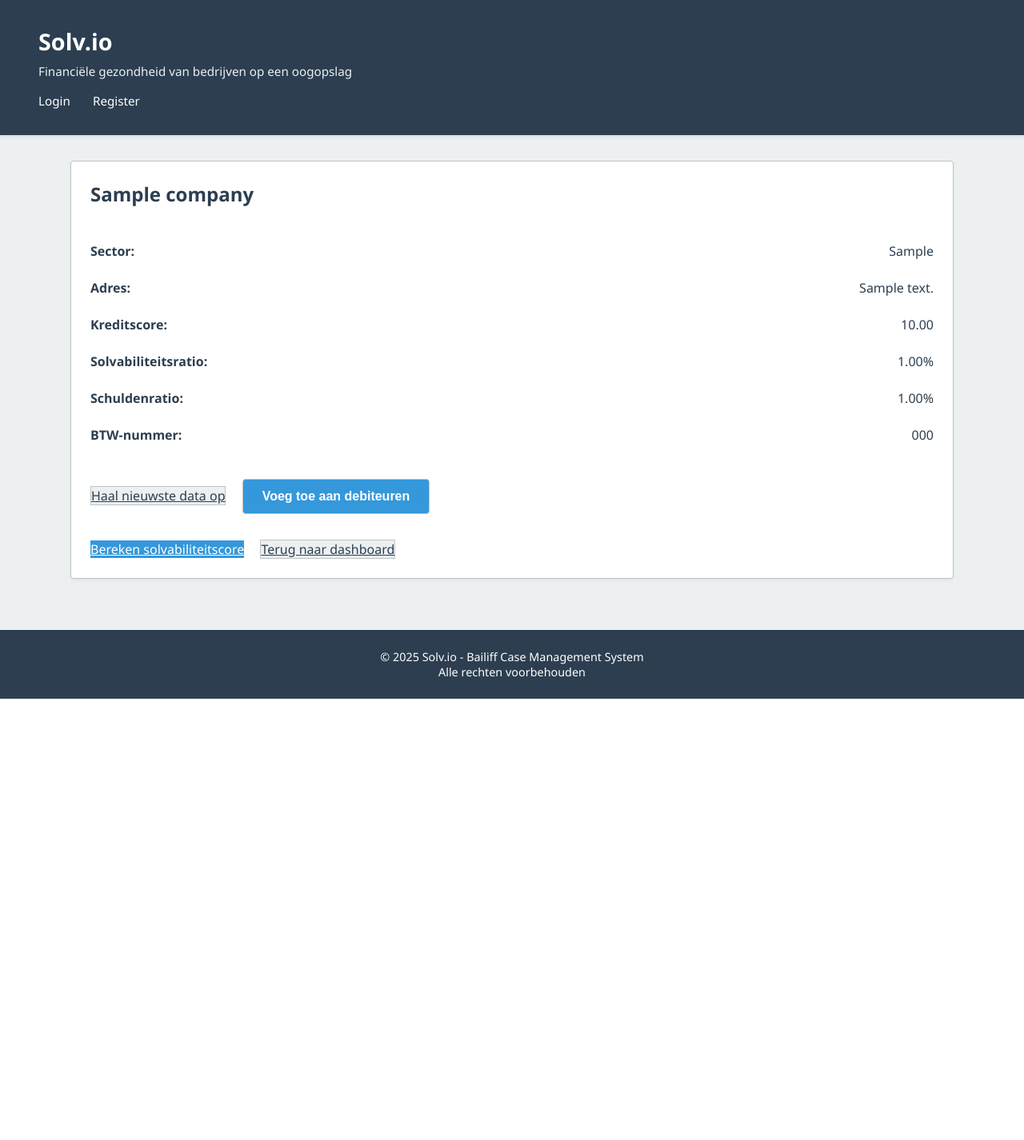
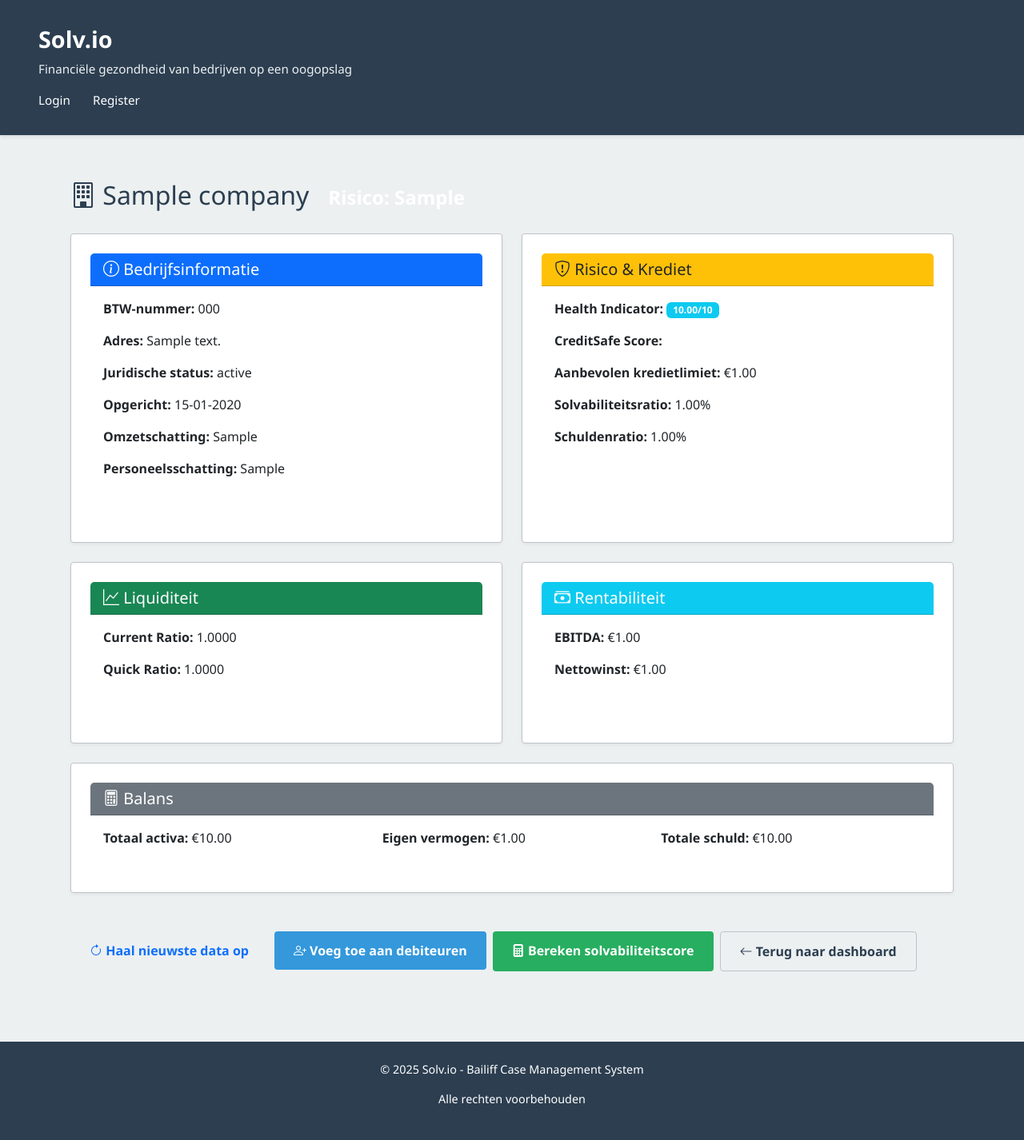
Before and after one commit to A-D-DBS-application/web-application-2025-group-9, a Flask app: page /company/1 in a window 1280 px wide. Shown: the whole page at 80% size. Before the commit the page ends 874 px from the top, so only its background shows below. Run offline with Flask 3, Linux system fonts and the light colour scheme; tables that the repository leaves empty hold one stand-in row (values such as "Sample post").

Commit message:
betere info van API

```diff
--- a/app/routes.py
+++ b/app/routes.py
@@ -149,7 +149,7 @@ def search_vat(vat_number):
         # Clean VAT number for storage consistency
         clean_vat = f"BE{vat_number.replace('BE', '').replace(' ', '').replace('.', '').replace('-', '')}"
 
-        # Fetch data from API
+        # Fetch comprehensive data from API (Details + Financials)
         api_data = get_company_financials(clean_vat)
 
         # Find or create company record using clean VAT number
@@ -157,11 +157,25 @@ def search_vat(vat_number):
         if not company:
             company = Company(vat_number=clean_vat)
 
-        # Update with API data
+        # Update with all API data
         company.company_name = api_data.get('company_name')
+        company.company_address = api_data.get('company_address')
+        company.legal_status = api_data.get('legal_status')
+        company.established_since = api_data.get('established_since')
+        company.revenue_estimation = api_data.get('revenue_estimation')
+        company.employee_estimation = api_data.get('employee_estimation')
+        company.common_score = api_data.get('common_score')
+        company.credit_limit = api_data.get('credit_limit')
         company.credit_score = api_data.get('credit_score')
         company.solvency_ratio = api_data.get('solvency_ratio')
         company.debt_ratio = api_data.get('debt_ratio')
+        company.current_ratio = api_data.get('current_ratio')
+        company.quick_ratio = api_data.get('quick_ratio')
+        company.ebitda = api_data.get('ebitda')
+        company.net_profit = api_data.get('net_profit')
+        company.total_assets = api_data.get('total_assets')
+        company.equity = api_data.get('equity')
+        company.total_debt = api_data.get('total_debt')
         company.sector = api_data.get('sector')
 
         db.session.add(company)
--- a/app/templates/base.html
+++ b/app/templates/base.html
@@ -4,6 +4,10 @@
     <meta charset="UTF-8">
     <meta name="viewport" content="width=device-width, initial-scale=1.0">
     <title>{% block title %}Solv.io{% endblock %}</title>
+    <!-- Bootstrap 5 CSS -->
+    <link href="https://cdn.jsdelivr.net/npm/bootstrap@5.3.0/dist/css/bootstrap.min.css" rel="stylesheet">
+    <!-- Bootstrap Icons -->
+    <link rel="stylesheet" href="https://cdn.jsdelivr.net/npm/bootstrap-icons@1.11.0/font/bootstrap-icons.css">
     <link rel="stylesheet" href="{{ url_for('static', filename='css/style.css') }}">
 </head>
 <body>
@@ -14,5 +18,8 @@
     </main>
 
     {% include 'components/footer.html' %}
+
+    <!-- Bootstrap 5 JS Bundle -->
+    <script src="https://cdn.jsdelivr.net/npm/bootstrap@5.3.0/dist/js/bootstrap.bundle.min.js"></script>
 </body>
 </html>
--- a/app/templates/company.html
+++ b/app/templates/company.html
@@ -3,75 +3,183 @@
 {% block title %}{{ company.company_name }} - Solv.io{% endblock %}
 
 {% block content %}
-<div class="container">
-    <div class="card">
-        <h2>{{ company.company_name }}</h2>
+<div class="container py-4">
+    <div class="row">
+        <div class="col-12">
+            <h2 class="mb-4">
+                <i class="bi bi-building"></i> {{ company.company_name }}
+                {% if company.common_score %}
+                    <span class="badge
+                        {% if company.common_score == 'A' %}bg-success
+                        {% elif company.common_score == 'B' %}bg-primary
+                        {% elif company.common_score == 'C' %}bg-warning
+                        {% elif company.common_score == 'D' %}bg-danger
+                        {% elif company.common_score == 'E' %}bg-dark
+                        {% endif %}">
+                        Risico: {{ company.common_score }}
+                    </span>
+                {% endif %}
+            </h2>
+        </div>
+    </div>
 
-        <div style="margin-top: 2rem;">
-            {% if company.sector %}
-                <div class="metric" style="border: none; padding: 0.75rem 0;">
-                    <span class="metric-label">Sector:</span>
-                    <span class="metric-value">{{ company.sector }}</span>
+    <!-- Basic Information Card -->
+    <div class="row mb-4">
+        <div class="col-lg-6">
+            <div class="card h-100">
+                <div class="card-header bg-primary text-white">
+                    <h5 class="mb-0"><i class="bi bi-info-circle"></i> Bedrijfsinformatie</h5>
                 </div>
+                <div class="card-body">
+                    {% if company.vat_number %}
+                        <p><strong>BTW-nummer:</strong> {{ company.vat_number }}</p>
                     {% endif %}
-
                     {% if company.company_address %}
-                <div class="metric" style="border: none; padding: 0.75rem 0;">
-                    <span class="metric-label">Adres:</span>
-                    <span class="metric-value">{{ company.company_address }}</span>
-                </div>
+                        <p><strong>Adres:</strong> {{ company.company_address }}</p>
                     {% endif %}
-
-            {% if company.credit_score %}
-                <div class="metric" style="border: none; padding: 0.75rem 0;">
-                    <span class="metric-label">Kreditscore:</span>
-                    <span class="metric-value">{{ company.credit_score }}</span>
-                </div>
+                    {% if company.legal_status %}
+                        <p><strong>Juridische status:</strong> {{ company.legal_status }}</p>
                     {% endif %}
-
-            {% if company.solvency_ratio %}
-                <div class="metric" style="border: none; padding: 0.75rem 0;">
-                    <span class="metric-label">Solvabiliteitsratio:</span>
-                    <span class="metric-value">{{ company.solvency_ratio }}%</span>
-                </div>
+                    {% if company.established_since %}
+                        <p><strong>Opgericht:</strong> {{ company.established_since.strftime('%d-%m-%Y') }}</p>
                     {% endif %}
-
-            {% if company.debt_ratio %}
-                <div class="metric" style="border: none; padding: 0.75rem 0;">
-                    <span class="metric-label">Schuldenratio:</span>
-                    <span class="metric-value">{{ company.debt_ratio }}%</span>
-                </div>
+                    {% if company.revenue_estimation %}
+                        <p><strong>Omzetschatting:</strong> {{ company.revenue_estimation }}</p>
                     {% endif %}
-
-            {% if company.vat_number %}
-                <div class="metric" style="border: none; padding: 0.75rem 0;">
-                    <span class="metric-label">BTW-nummer:</span>
-                    <span class="metric-value">{{ company.vat_number }}</span>
-                </div>
+                    {% if company.employee_estimation %}
+                        <p><strong>Personeelsschatting:</strong> {{ company.employee_estimation }}</p>
                     {% endif %}
                 </div>
+            </div>
+        </div>
 
-        <div style="margin-top: 2rem;">
+        <!-- Risk & Credit Card -->
+        <div class="col-lg-6">
+            <div class="card h-100">
+                <div class="card-header bg-warning text-dark">
+                    <h5 class="mb-0"><i class="bi bi-shield-exclamation"></i> Risico & Krediet</h5>
+                </div>
+                <div class="card-body">
+                    {% if company.credit_score %}
+                        <p><strong>Health Indicator:</strong> <span class="badge bg-info">{{ company.credit_score }}/10</span></p>
+                    {% endif %}
+                    {% if company.common_score %}
+                        <p><strong>CreditSafe Score:</strong>
+                            <span class="badge
+                                {% if company.common_score == 'A' %}bg-success
+                                {% elif company.common_score == 'B' %}bg-primary
+                                {% elif company.common_score == 'C' %}bg-warning
+                                {% elif company.common_score == 'D' %}bg-danger
+                                {% elif company.common_score == 'E' %}bg-dark
+                                {% endif %}">
+                                {{ company.common_score }}
+                            </span>
+                        </p>
+                    {% endif %}
+                    {% if company.credit_limit %}
+                        <p><strong>Aanbevolen kredietlimiet:</strong> €{{ "{:,.2f}".format(company.credit_limit) }}</p>
+                    {% endif %}
+                    {% if company.solvency_ratio %}
+                        <p><strong>Solvabiliteitsratio:</strong> {{ "{:.2f}".format(company.solvency_ratio) }}%</p>
+                    {% endif %}
+                    {% if company.debt_ratio %}
+                        <p><strong>Schuldenratio:</strong> {{ "{:.2f}".format(company.debt_ratio) }}%</p>
+                    {% endif %}
+                </div>
+            </div>
+        </div>
+    </div>
+
+    <!-- Financial Metrics Row -->
+    <div class="row mb-4">
+        <div class="col-lg-6">
+            <div class="card h-100">
+                <div class="card-header bg-success text-white">
+                    <h5 class="mb-0"><i class="bi bi-graph-up"></i> Liquiditeit</h5>
+                </div>
+                <div class="card-body">
+                    {% if company.current_ratio %}
+                        <p><strong>Current Ratio:</strong> {{ "{:.4f}".format(company.current_ratio) }}</p>
+                    {% endif %}
+                    {% if company.quick_ratio %}
+                        <p><strong>Quick Ratio:</strong> {{ "{:.4f}".format(company.quick_ratio) }}</p>
+                    {% endif %}
+                </div>
+            </div>
+        </div>
+
+        <div class="col-lg-6">
+            <div class="card h-100">
+                <div class="card-header bg-info text-white">
+                    <h5 class="mb-0"><i class="bi bi-cash-stack"></i> Rentabiliteit</h5>
+                </div>
+                <div class="card-body">
+                    {% if company.ebitda %}
+                        <p><strong>EBITDA:</strong> €{{ "{:,.2f}".format(company.ebitda) }}</p>
+                    {% endif %}
+                    {% if company.net_profit %}
+                        <p><strong>Nettowinst:</strong> €{{ "{:,.2f}".format(company.net_profit) }}</p>
+                    {% endif %}
+                </div>
+            </div>
+        </div>
+    </div>
+
+    <!-- Balance Sheet -->
+    <div class="row mb-4">
+        <div class="col-12">
+            <div class="card">
+                <div class="card-header bg-secondary text-white">
+                    <h5 class="mb-0"><i class="bi bi-calculator"></i> Balans</h5>
+                </div>
+                <div class="card-body">
+                    <div class="row">
+                        <div class="col-md-4">
+                            {% if company.total_assets %}
+                                <p><strong>Totaal activa:</strong> €{{ "{:,.2f}".format(company.total_assets) }}</p>
+                            {% endif %}
+                        </div>
+                        <div class="col-md-4">
+                            {% if company.equity %}
+                                <p><strong>Eigen vermogen:</strong> €{{ "{:,.2f}".format(company.equity) }}</p>
+                            {% endif %}
+                        </div>
+                        <div class="col-md-4">
+                            {% if company.total_debt %}
+                                <p><strong>Totale schuld:</strong> €{{ "{:,.2f}".format(company.total_debt) }}</p>
+                            {% endif %}
+                        </div>
+                    </div>
+                </div>
+            </div>
+        </div>
+    </div>
+
+    <!-- Action Buttons -->
+    <div class="row">
+        <div class="col-12">
+            <div class="d-flex flex-wrap gap-2">
                 {% if company.vat_number %}
-                <a href="{{ url_for('main.search_vat', vat_number=company.vat_number) }}" class="btn-secondary" style="display: inline-block; margin-right: 1rem;">
-                    Haal nieuwste data op
+                    <a href="{{ url_for('main.search_vat', vat_number=company.vat_number) }}" class="btn btn-outline-primary">
+                        <i class="bi bi-arrow-clockwise"></i> Haal nieuwste data op
                     </a>
                 {% endif %}
 
-            <form action="{{ url_for('main.add_debtor', company_id=company.company_id) }}" method="post" style="display: inline;">
-                <button type="submit" class="btn-secondary">
-                    Voeg toe aan debiteuren
+                <form action="{{ url_for('main.add_debtor', company_id=company.company_id) }}" method="post" class="d-inline">
+                    <button type="submit" class="btn btn-warning">
+                        <i class="bi bi-person-plus"></i> Voeg toe aan debiteuren
                     </button>
                 </form>
-        </div>
 
-        <a href="{{ url_for('main.score', company_id=company.company_id) }}" class="btn-primary" style="display: inline-block; margin-top: 2rem;">
-            Bereken solvabiliteitscore
+                <a href="{{ url_for('main.score', company_id=company.company_id) }}" class="btn btn-success">
+                    <i class="bi bi-calculator-fill"></i> Bereken solvabiliteitscore
                 </a>
 
-        <a href="{{ url_for('main.dashboard') }}" class="btn-secondary" style="display: inline-block; margin-top: 2rem; margin-left: 1rem;">
-            Terug naar dashboard
+                <a href="{{ url_for('main.dashboard') }}" class="btn btn-secondary">
+                    <i class="bi bi-arrow-left"></i> Terug naar dashboard
                 </a>
             </div>
         </div>
+    </div>
+</div>
 {% endblock %}
```
Also changed, not shown: app/api_client.py (+82 -17 lines), app/models.py (+19 -0 lines), migrations/versions/c4d8e2b9f1a3_add_enhanced_company_fields_only.py (added, +49 -0 lines). Lines whose indentation alone changed are shown as unchanged.
